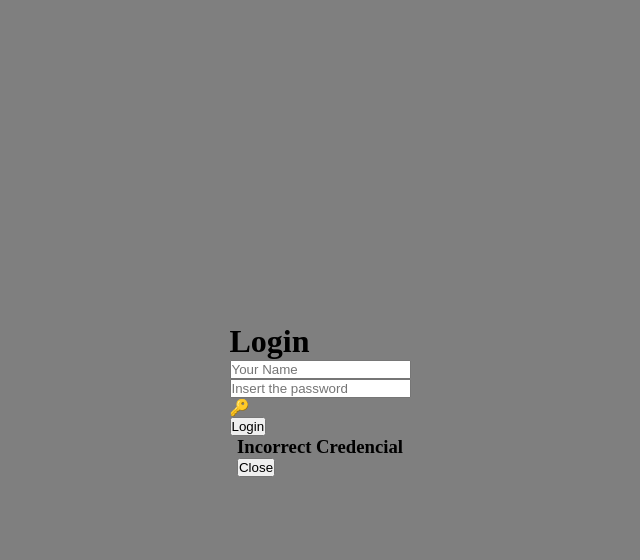
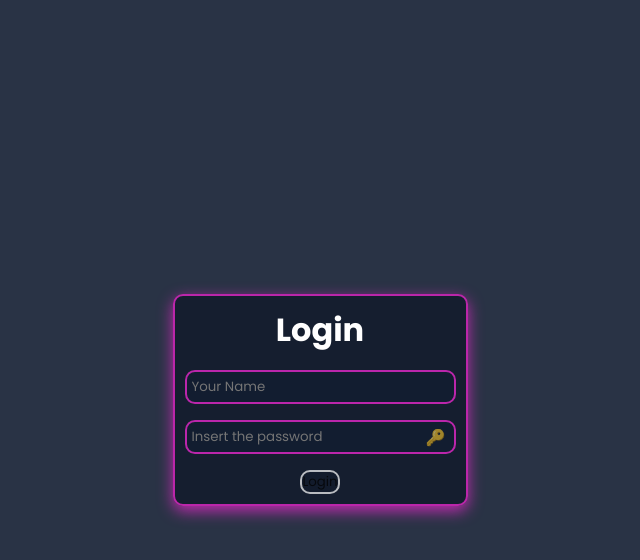
Before and after one commit to marafigagdansk/localMarketing, a plain HTML site: page Login/index.html in a window 1280 px wide. Both pictures are taken after a click on the button "Login". Shown: the whole page, without its empty margins (320-960 px from the left). Drawn offline with nearby package versions, Linux system fonts and the light colour scheme.

Commit message:
last adds

```diff
--- a/Login/back.js
+++ b/Login/back.js
@@ -0,0 +1,35 @@
+function login() {
+    var name = $('user').val();
+    var password = $('password').val();
+
+    if (name && password && name === "admin" && password === "admin") {
+        const user = {
+            name: nome,
+            entryDate: new Date(),
+            id: Math.floor(Math.random() * 100000),
+        }
+
+        localStorage.setItem("user", JSON.stringify(user));
+        window.location.href = "../Store";
+    }else {
+        document.getElementById("error-mordal").style.display = "flex";
+        document.getElementById("user").style.boreder = "2px solid red";
+        document.getElementById("password").style.border = "2px solid red";
+    }
+}
+
+function closeError() {
+        document.getElementById("error-mordal").style.display = "none";
+        document.getElementById("user").style.boreder = "2px solid rgba(235, 41, 206, 0.781)";
+        document.getElementById("password").style.border = "2px solid rgba(235, 41, 206, 0.781)";
+}
+
+function showPassword() {
+    var inputPassword = document.querySelector("#password");
+
+    if (inputPassword.getAttribute("type") === "password"){
+        inputPassword.setAttribute("type", "text");
+    }else {
+        inputPassword.setAttribute("type", "password");
+    }
+}
--- a/Login/index.html
+++ b/Login/index.html
@@ -14,14 +14,13 @@
 
     <div class="container">
         <h1>Login</h1>
-        <input type="text" placeholder="Your Name" id="userName">
-        <div>
+        <input type="text" placeholder="Your Name" id="user">
+        <div style="position: relative;">
             <input type="password" placeholder="Insert the password" id="password">
             <div onclick="showPassword()" class="key">🔑</div>
         </div>
-        <button onclick="Login()">Login</button>
+        <button onclick="login()">Login</button>
     </div>
-
     <div class="error-div" id="error-modal">
         <h3>Incorrect Credencial</h3>
         <button onclick="closeError()">Close</button>
--- a/Login/styles.css
+++ b/Login/styles.css
@@ -1,6 +1,7 @@
 *{
     margin: 0;
     padding: 0;
+    font-family: "Poppins", sans-serif;
 }
 
 body {
@@ -10,9 +11,63 @@ body {
     flex-direction: column;
     justify-content: center;
     align-items: center;
-    background-color: rgba(0,0,0,0.503);
+    background-color: rgba(18, 29, 49,0.9);
 }
 
 .container {
+    display: flex;
+    flex-direction: column;
+    justify-content: center;
+    align-items: center;
+    gap: 2vh;
+    padding: 10px;
+    border-radius: 10px;
+    box-shadow: rgba(235, 41, 206, 0.781) 0px 5px 15px;
+    background-color: rgba(18, 27, 43, 0.84);
+    color: #ffff;
+    border: 2px double rgba(235, 41, 206, 0.781);
+}
 
+input {
+    padding: 5px;
+    border: 2px solid rgba(235, 41, 206, 0.781);
+    border-radius: 10px;
+    background-color: rgba(18, 29, 49, 0.9);
+    color: #ffff;
 }
+
+input:focus {
+    box-shadow: rgba(235, 41, 206, 0.781) 0px 5px 15px;
+}
+
+.key {
+    position: absolute;
+    top: 5px;
+    right: 10px;
+    opacity: 0.6;
+}
+
+key:hover {
+    cursor: pointer;
+    opacity: 1;
+}
+
+.error-div {
+    display: none;
+}
+
+button{
+    padding: 5px, 15px;
+    background-color: rgba(18,27,43);
+    border: 2px double #ffff;
+    border-radius: 10px;
+    opacity: 0.7;
+}
+
+button:hover {
+    opacity: 1;
+    border: 2px double rgba(235, 41, 206, 0.781);
+    box-shadow: rgba(235, 41, 206, 0.781);
+    color: #ffff;
+    cursor: pointer;
+}
```
Also changed, not shown: Store/index.html (added, +11 -0 lines).
